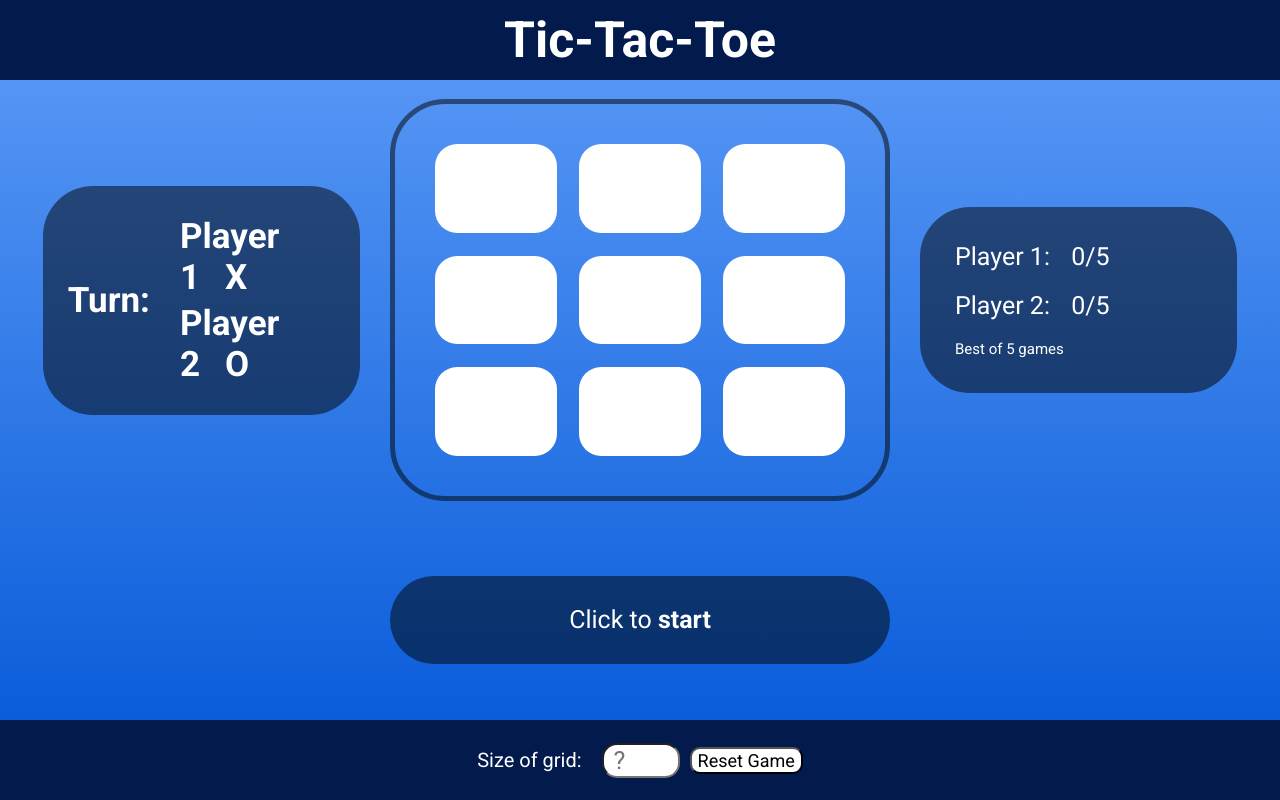
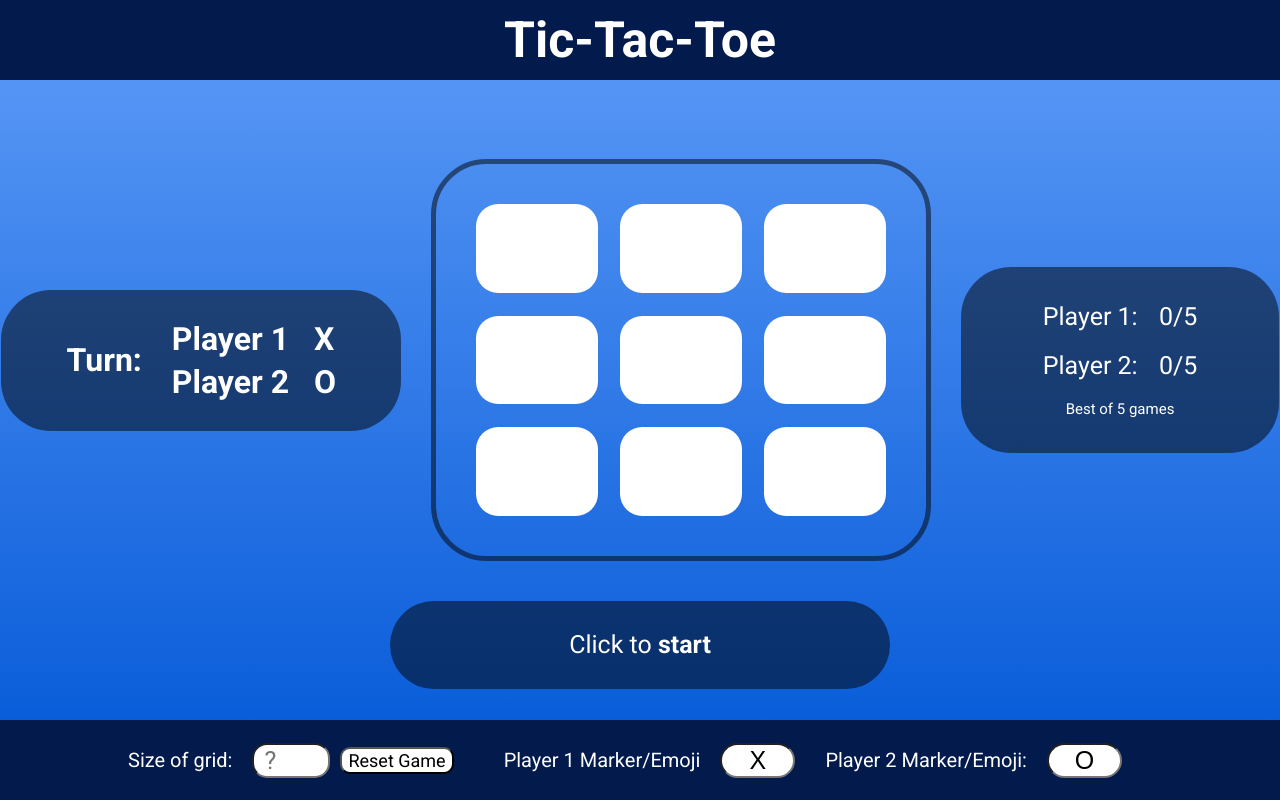
Before and after one commit to edwalters99/tic-tac-toe, a plain HTML site: page index.html in a window 1280 px wide. Both pictures are taken after a click on the button "Reset Game". Drawn offline with Linux system fonts and the light colour scheme.

Commit message:
player marker/emoji selector feature added

```diff
--- a/css/style.css
+++ b/css/style.css
@@ -83,12 +83,13 @@ footer {
 }
 
 .container-top {
-    height: 55vh;
+    height: 70vh;
     padding: 10em;
 }
 
 .container-bottom {
-    height: 25vh;
+    height: 10vh;
+    padding-bottom: 70px;
 }
 
 .grid {
@@ -124,6 +125,15 @@ footer {
     background-color: rgb(208, 207, 207);
 }
 
+.greyed {
+    background-color: rgb(208, 207, 207);
+}
+
+.greyed:hover {
+    transform: scale(1.0);
+    cursor: default;
+}
+
 .info-container {
     width: 100%;
     margin-top: 2em;
@@ -152,22 +162,27 @@ footer {
     display: flex;
     justify-content: center;;
     align-items: center;
+    min-width: 400px;
     max-width: 400px;
 }
 
 .sidepanel-left h2 {
     margin-right: 30px;
-    font-size: 35px;
+    font-size: 32px;
 }
 
 .sidepanel-left h3 {
-    font-size: 35px;
+    font-size: 32px;
     margin-top: 5px;
     margin-bottom: 5px;
 }
 
 .sidepanel-right {
     max-width: 400px;
+    display: flex;
+    flex-direction: column;
+    justify-content: center;
+    align-items: center;
 }
 
 .sidepanel-right p {
@@ -227,6 +242,7 @@ footer {
     border-radius: 10px;
     cursor: pointer;
     transition: 0.5s all;
+    margin-right: 50px;
 }
 
 .settings-input-button:hover {
@@ -250,3 +266,12 @@ footer {
 .bold {
     font-weight: bold;
 }
+
+.settings-input-marker {
+    font-size: 25px;
+
+   width: 3em;
+    border-radius: 1em;
+    margin-right: 30px;
+    text-align: center;
+}
--- a/index.html
+++ b/index.html
@@ -43,6 +43,15 @@
                 <p>Size of grid:</p>
                 <input class="settings-input-number" id="input-num" type="number" min="3" max="10" placeholder="?">
                 <button class="settings-input-button" id="reset-btn">Reset Game</button>
+
+                <p>Player 1 Marker/Emoji</p>
+
+                <input class="settings-input-marker" id="input-player1-marker" type="text" value="X" maxlength="3">
+
+                <p>Player 2 Marker/Emoji:</p>
+
+                <input class="settings-input-marker" id="input-player2-marker" type="text" value="O" maxlength="3">
+
             </div>
         </footer>
 
--- a/js/main.js
+++ b/js/main.js
@@ -2,8 +2,6 @@
 
 const Player = function(marker, name) {
     return {
-
-        // isHuman: isHuman,
 
         marker: marker,
 
@@ -36,9 +34,9 @@ const Player = function(marker, name) {
             return this.name;
         },
 
-        // getIsHuman: function() {
-        //     return this.isHuman;
-        // },
+        setMarker: function(string) {
+            this.marker = string;
+        },
 
         setIsWinner: function(boolean) {
             this.isWinner = boolean
@@ -261,17 +259,18 @@ let player2;
 let game;
 
 
-const newGame = function(player1Marker, player2Marker, boardSize) {
-    player1 = Player(player1Marker, "Player1");
-    player2 = Player(player2Marker, "Player2");
+const newGame = function(player1Marker="X", player2Marker="O", boardSize) {
+    player1 = Player(player1Marker, "Player 1");
+    player2 = Player(player2Marker, "Player 2");
     game = Game(boardSize, player1, player2);
     game.initialize();
     // game.setIsPlay(true); // removed to wait for start button
     player1.setTurn(true);
 
-
 };
     newGame('X', 'O', 3);
+
+
 
 
 
--- a/js/user.js
+++ b/js/user.js
@@ -42,6 +42,10 @@ const render = function(game) {
     // console.log(output)
     $('.grid').html(output);
 
+    // if (!game.getIsPlay()) {
+    //     console.log($('.grid--square').addClass('greyed'))
+    // };
+
 
 
     addClickHandlers();  // re-adds click handlers after html has been regenerated
@@ -54,6 +58,12 @@ const addClickHandlers = function() {
     $('#message-panel-btn').on("click", function() {
         console.log("clicked working")
         game.setIsPlay(true);
+
+        console.log($('#input-player1-marker').val())
+        console.log($('#input-player2-marker').val())
+        player1.setMarker($('#input-player1-marker').val())
+        player2.setMarker($('#input-player2-marker').val())
+
         render(game);
         $('#message-panel-btn').off('click');
 
@@ -93,12 +103,30 @@ const addClickHandlers = function() {
                 };
             };
     });
+
+    // if (!game.getisPlay()) {
+
+    //     $('#input-player1-marker').on('keyup', function() {
+    //         console.log($(this).val()[0])
+    //         player1.marker = $(this).val()[0] // player1.setMarker() didn't work...
+    //     });
+
+    //     $('#input-player2-marker').on('keyup', function() {
+    //         console.log($(this).val()[0])
+    //         player2.marker = $(this).val()[0] // player2.setMarker() didn't work...
+    //     });
+
+
+
+    // }
+
 };
 
 
 const renderGameOver = function() {
     $('#message-panel-btn').css('visibility', 'visible');
     $('#message-panel-btn').html(`It's a Draw! <br><strong>Click to start next Round</strong>.`)
+
     newTurn();
 }
 
@@ -108,7 +136,9 @@ const newTurn = function() {
     $('#message-panel-btn').off('click');
     $('#message-panel-btn').on("click", function(){
         console.log("clicked")
-        newGame('X', 'O', game.getBoardSize());
+        player1.setMarker($('#input-player1-marker').val());
+        player2.setMarker($('#input-player2-marker').val());
+        newGame(player1.getMarker(), player2.getMarker(), game.getBoardSize());
         player1.setIsWinner(false);
         player2.setIsWinner(false);
         render(game);
@@ -218,6 +248,10 @@ const handleGridSizeInput = function() {
         } else {
             newGame('X', 'O', 3);
         };
+        player1Score = 0;
+        player2Score = 0;
+        player1.setMarker($('#input-player1-marker').val());
+        player2.setMarker($('#input-player2-marker').val());
         render(game);
         $('#message-panel-btn').css('visibility', 'visible');
         $('#message-panel-btn').html(`Click to <strong>start</strong>`);
```
